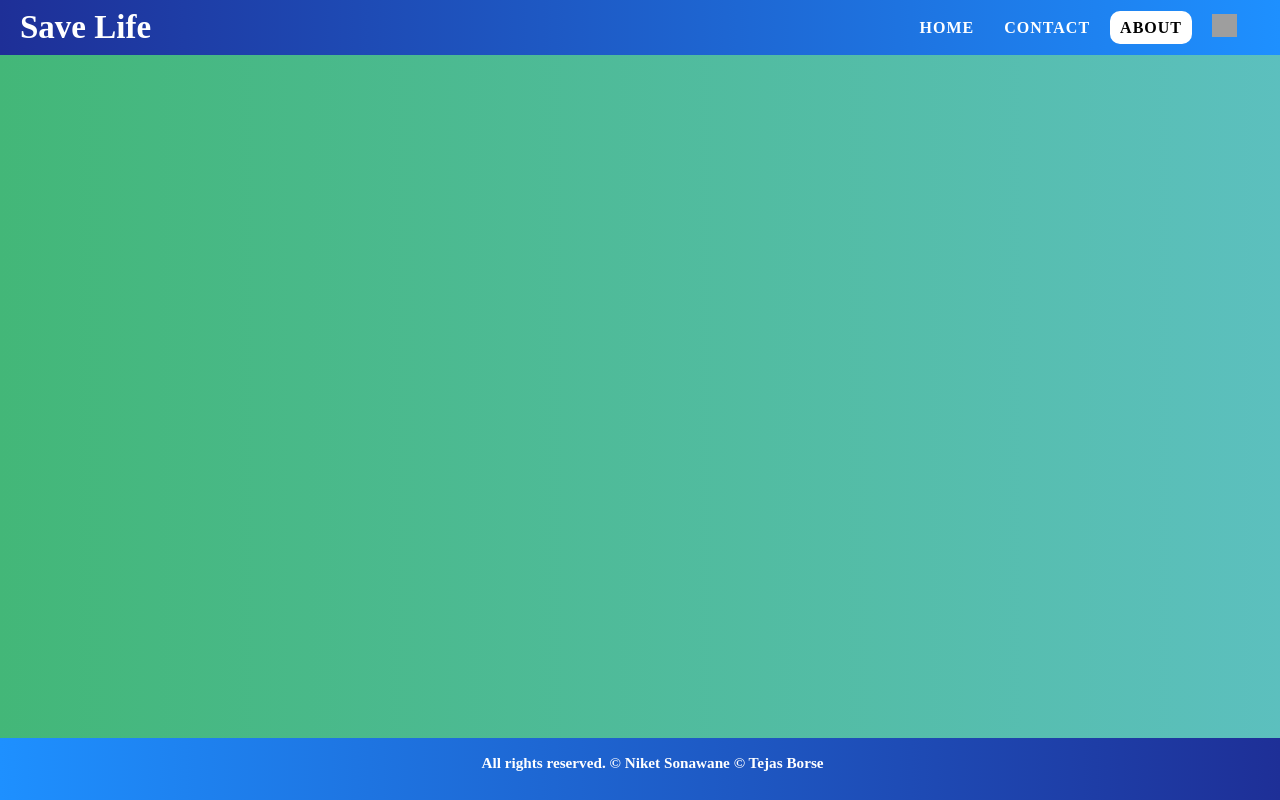
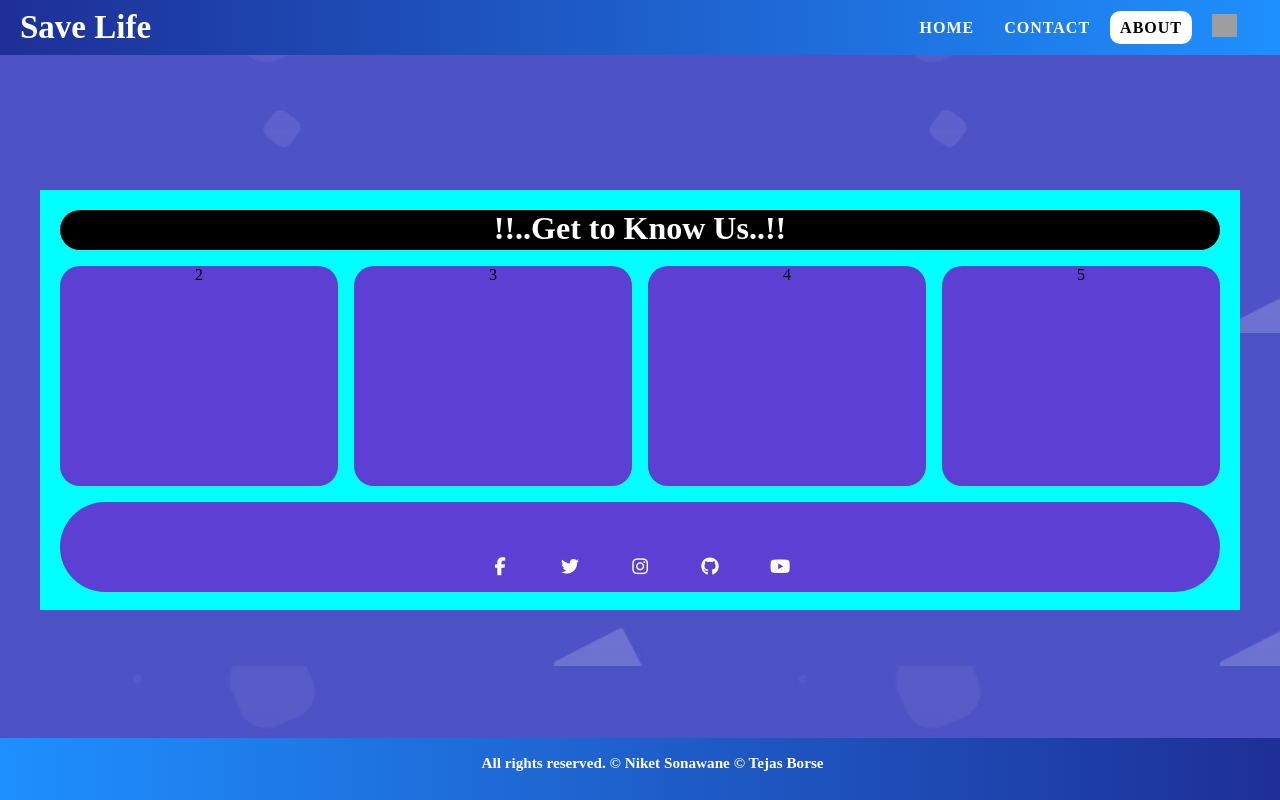
Before and after one commit to tejasborse123/Donation_Website, a PHP site: page /about.html in a window 1280 px wide. Run offline with PHP 8.4, Linux system fonts and the light colour scheme; some libraries are stand-ins or nearby versions; grey boxes are pictures that could not be loaded.

Commit message:
Social Media added to about us Page

```diff
--- a/about.html
+++ b/about.html
@@ -4,6 +4,7 @@
   <link rel="stylesheet" type="text/css" href="aboutcss.css">
   <link rel="stylesheet" type="text/css" href="common.css">
   <meta name="viewport" content="width=device-width, initial-scale=1.0">
+  <script src="https://kit.fontawesome.com/6641249cc7.js" crossorigin="anonymous"></script>
 </head>
   <body onload="myFunction()">
 
@@ -45,7 +46,48 @@
 
     </script>
 
+    <div id="cover">
+        <div id="one"><h1>!!..Get to Know Us..!!</h1></div>
+        <div id="two">2</div>
+        <div id="three">3</div>
+        <div id="four">4</div>
+        <div id="five">5</div>
+        <div id="six">
+                  <div id="wrapper">
+
+                            <div class="icon facebook">
+                                  <div class="tooltip"><h3>Facebook</h3></div>
+                                  <span><i class="fab fa-facebook-f"></i></span>
+                            </div>
+
+                            <div class="icon twitter">
+                                  <div class="tooltip"><h3>Twitter</h3></div>
+                                  <span><i class="fab fa-twitter"></i></span>
+                            </div>
+
+                            <div class="icon instagram">
+                                  <div class="tooltip"><h3>Instagram</h3></div>
+                                  <span><i class="fab fa-instagram"></i></span>
+                            </div>
+
+                            <div class="icon github">
+                                  <div class="tooltip"><h3>Github</h3></div>
+                                  <span><i class="fab fa-github"></i></span>
+                            </div>
+
+                            <div class="icon youtube">
+                                  <div class="tooltip"><h3>Youtube</h3></div>
+                                  <span><i class="fab fa-youtube"></i></span>
+                            </div>
+
+                  </div>
+        </div>
+    </div>
+
+</div>
+
 </body>
+
 
 <footer class="Footer">
     <div class="copyright">
--- a/aboutcss.css
+++ b/aboutcss.css
@@ -7,10 +7,12 @@
     transition: background-color 2s ease-out 100ms;
 }
 
-body{
-    background: linear-gradient( to right,#fcb045,#3ab45f,#6cc5eb);
-    background-size: 400% 400%;
-    animation: animate-background 10s infinite ease-in-out;
+html,body{
+  display: grid;
+  height: 100%;
+  width: 100%;
+  place-items: center;
+  background-image: url(images/bganimation.gif);
 }
 
 @keyframes animate-background{
@@ -26,8 +28,6 @@ body{
 }
 
 #loading{
-  margin-top: 15%;
-  margin-left: 48%;
   position: fixed;
   width: 50px;
   height: 50px;
@@ -63,3 +63,148 @@ body{
     }
 
 }
+
+#cover{
+	height: 420px;
+	width: 1200px;
+	background-color: cyan;
+	display: grid;
+	grid-gap: 1rem;
+	padding: 20px;
+
+	grid-template-columns: 1fr 1fr 1fr 1fr;
+	grid-template-rows: 1fr 1fr 1fr 1fr;
+
+	grid-template-areas: "one one one one"
+						 "two three four five"
+						 "six six six six";
+}
+
+#one{
+	background-color: #000;
+	color: #fff;
+	grid-area: one;
+	height: 40px;
+	width: auto;
+	border-radius: 25px;
+}
+
+#two{
+	background-color: #5D3FD3;
+	grid-area: two;
+	height: 220px;
+	width: auto;
+	border-radius: 20px;
+}
+
+#three{
+	background-color: #5D3FD3;
+	grid-area: three;
+	height: 220px;
+	width: auto;
+	border-radius: 20px;
+}
+
+#four{
+	background-color: #5D3FD3;
+	grid-area: four;
+	height: 220px;
+	width: auto;
+	border-radius: 20px;
+}
+
+#five{
+	background-color: #5D3FD3;
+	grid-area: five;
+	height: 220px;
+	width: auto;
+	border-radius: 20px;
+}
+
+#six{
+	background-color: #5D3FD3;
+	grid-area: six;
+	height: 90px;
+	width: auto;
+	border-radius: 50px;
+}
+
+
+#wrapper{
+	display: flex;
+	justify-content: center;
+	align-content: center;
+	margin-top: 30px;
+}
+
+#wrapper .icon{
+	position: relative;
+	border-radius: 50%;
+	padding: 15px;
+	margin: 10px;
+	width: 50px;
+	height: 50px;
+	font-size: 18px;
+	display: flex;
+	justify-content: center;
+	align-items: center;
+	flex-direction: column;
+	cursor: pointer;
+}
+
+#wrapper .icon i{
+	color: #fff;
+	transition: .4s linear;
+	size: 30px;
+}
+
+#wrapper .icon::before , #wrapper .icon::after{
+	content: "";
+	padding: absolute;
+	box-sizing: border-box;
+	width: 100%;
+	height: 100%;
+	left: 0;
+	top: 0;
+	transition: .4s linear;
+}
+
+#wrapper .icon:hover::before{
+	border-radius: 50%;
+	border-left: 4px solid;
+	border-right: 4px solid;
+	transform: skewX(20deg);
+	color: #fff;
+}
+
+#wrapper .icon:hover::after{
+	border-radius: 50%;
+	border-top: 4px solid;
+	border-bottom: 4px solid;
+	transform: skewY(20deg);
+	color: #fff;
+}
+
+#wrapper .tooltip{
+	position: absolute;
+	top: 0;
+	font-size: 14px;
+	color: #ffffff;
+	padding: 5px 8px;
+	border-right: 5px;
+	box-shadow: 0px 10px 18px rgb(0,0,0,0.1);
+	opacity: 0;
+	pointer-events: none;
+	transition: all 0.3s cubic-bezier(0.68, -0.55, 0.265, 1.55);
+}
+
+#wrapper .icon:hover .tooltip{
+	top: -25px;
+	opacity: 7;
+	visibility: visible;
+	pointer-events: auto;
+	background-color: #fff;
+	color: #5D3FD3;
+	border-radius: 10px;
+	font-weight: 800;
+}
--- a/index.html
+++ b/index.html
@@ -14,6 +14,7 @@
                 </div>
         </div>
     </div>
+
 <!--- //////////////////////////////////////////////////////////////////////// Navbar///////////////////////////////////////////////////////////////////////// -->
      <div class="mcontainer">
                           <!---Navigation Bar -->
@@ -42,7 +43,7 @@
 <div class="Page">
 
       <div class="content1"><br><br><br>Slides and images</div>
-      <div class="content2"><br><br><br>
+      <div class="content2">
             <div class="topdonaterhead" style="color: white;" >
                     <h1>!!..Top Donater..!!</h1>
             </div>
```
Also changed, not shown: homecss.css (+83 -0 lines).
